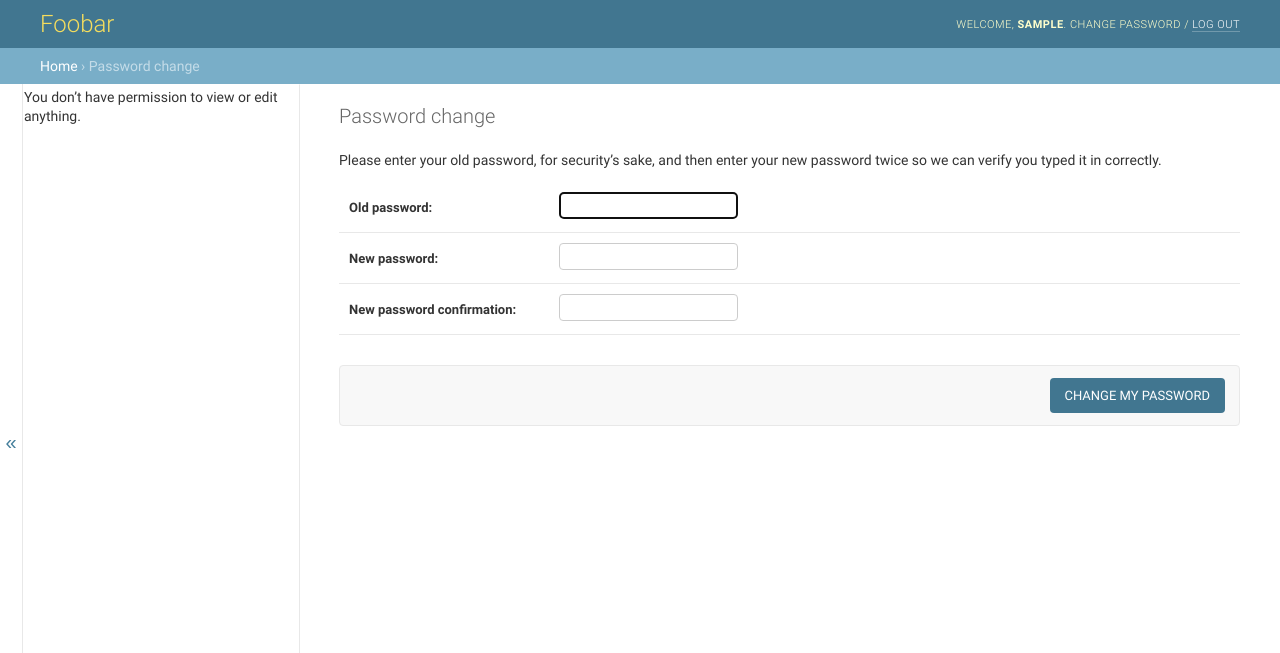
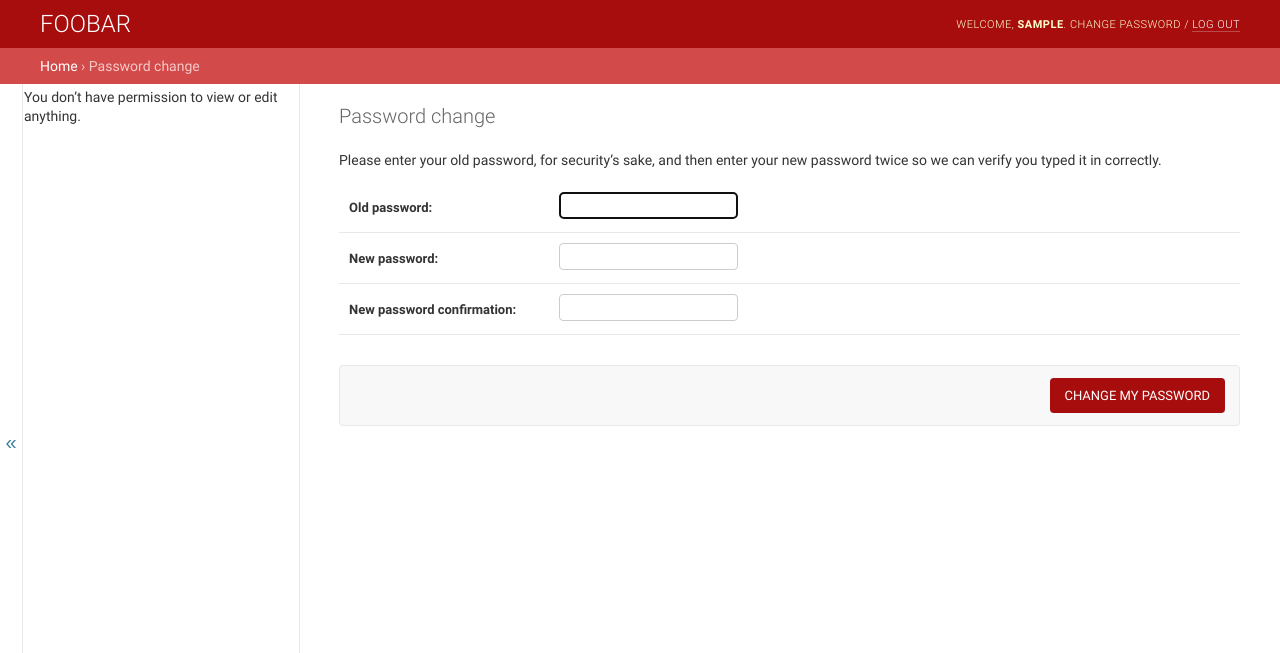
Before and after one commit to uppsaladatavetare/foobar-api, a Django app: a page that uses src/foobar/templates/admin/base_site.html in a window 1280 px wide. Shown: the top 653 px of the page. Run offline with Django 3.2, Linux system fonts and the light colour scheme; the visitor is signed in with stand-in values (Sample User, id 1); parts of the project's set-up code (start-up, migrations or seed data) failed here and were passed over.

Commit message:
More FooBar’ish admin theme colors

```diff
--- /dev/null
+++ b/src/foobar/static/css/admin.css
@@ -0,0 +1,61 @@
+a:link, a:visited {
+    color: #666;
+}
+
+a:hover {
+    color: #000;
+}
+
+#header {
+    background: #a70d0d;
+}
+
+#branding h1, #branding h1 a:link, #branding h1 a:visited {
+    color: #fff;
+}
+
+#header a:hover {
+    color: #f5c8c8;
+    border-color: #f5c8c8;
+}
+
+div.breadcrumbs {
+    color: #f5c8c8;
+    background: #d34a4a;
+}
+
+div.breadcrumbs a:focus, div.breadcrumbs a:hover {
+    color: #ead9d9;
+}
+
+.module h2, .module caption, .inline-group h2 {
+    background: #d34a4a;
+}
+
+.button, input[type=submit], input[type=button], .submit-row input, a.button {
+    background: #d34a4a;
+}
+
+.button:active, input[type=submit]:active, input[type=button]:active, .button:focus, input[type=submit]:focus, input[type=button]:focus, .button:hover, input[type=submit]:hover, input[type=button]:hover {
+    background: #c93d3d;
+}
+
+.button.default, input[type=submit].default, .submit-row input.default {
+    background: #a70d0d;
+}
+
+.button.default:active, input[type=submit].default:active, .button.default:focus, input[type=submit].default:focus, .button.default:hover, input[type=submit].default:hover {
+    background: #970303;
+}
+
+.selector-chosen h2 {
+    background: #a70d0d !important;
+}
+
+.object-tools a:focus, .object-tools a:hover {
+    background-color: #d34a4a;
+}
+
+input[type=text]:focus, input[type=password]:focus, input[type=email]:focus, input[type=url]:focus, input[type=number]:focus, textarea:focus, select:focus, .vTextField:focus {
+    border-color: #f5c8c8;
+}
--- a/src/foobar/templates/admin/base_site.html
+++ b/src/foobar/templates/admin/base_site.html
@@ -1,7 +1,12 @@
 {% extends "admin/base.html" %}
+{% load static %}
 
 {% block title %}{{ title }} | Foobar{% endblock %}
 
 {% block branding %}
-<h1 id="site-name"><a href="{% url 'admin:index' %}">Foobar</a></h1>
+<h1 id="site-name"><a href="{% url 'admin:index' %}">FOOBAR</a></h1>
 {% endblock %}
+
+{% block extrastyle %}
+<link rel="stylesheet" type="text/css" href="{% static 'css/admin.css' %}">
+{% endblock %}
--- a/src/wallet/models.py
+++ b/src/wallet/models.py
@@ -66,8 +66,9 @@ class WalletTransaction(UUIDModel, TimeStampedModel):
         decimal_places=2,
         default_currency=settings.DEFAULT_CURRENCY
     )
-    trx_type = EnumIntegerField(enums.TrxType)
-    trx_status = EnumIntegerField(enums.TrxStatus)
+    trx_type = EnumIntegerField(enums.TrxType, default=enums.TrxType.INCOMING)
+    trx_status = EnumIntegerField(enums.TrxStatus,
+                                  default=enums.TrxStatus.FINALIZED)
     reference = models.CharField(max_length=128, blank=True, null=True)
 
     objects = WalletTrxsQuerySet.as_manager()
```
